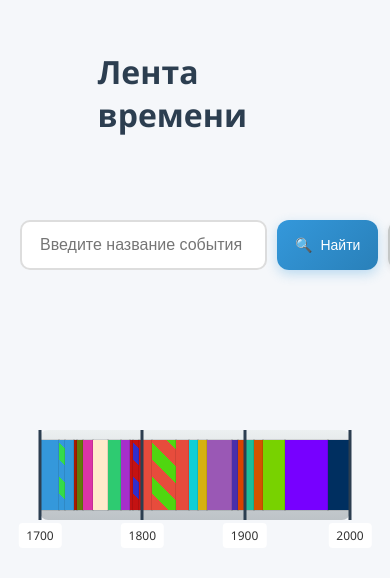
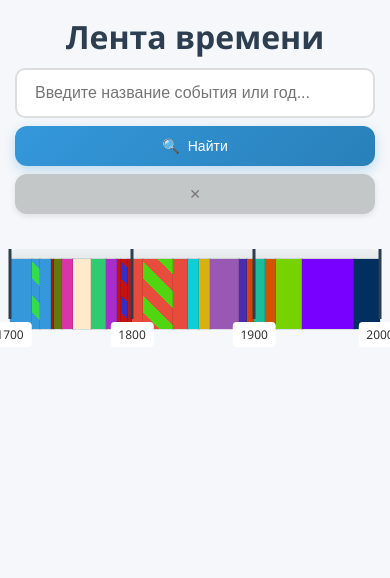
Before and after one commit to Mask1ng657/Mask1ng657-Interactiv_Sait.github.io, a plain HTML site: page index.html in a window 390 px wide. Drawn offline with Linux system fonts and the light colour scheme.

Commit message:
Update main.css

```diff
--- a/css/main.css
+++ b/css/main.css
@@ -585,3 +585,82 @@ h1 {
 .page-top.hidden {
     display: none;
 }
+
+@media (max-width: 768px) {
+
+    /* Убираем фиксированную "ломающую" геометрию */
+    .page-top {
+        position: relative;
+        top: 0;
+        padding: 15px;
+    }
+
+    h1 {
+        position: relative;
+        top: 0;
+        left: 0;
+        transform: none;
+        text-align: center;
+        margin-bottom: 10px;
+    }
+
+    .timeline-container {
+        top: 0;
+        width: 100%;
+        padding: 0 10px;
+        margin-top: 20px;
+    }
+
+    /* Поиск — в колонку */
+    .search-box {
+        flex-direction: column;
+        gap: 8px;
+    }
+
+    #searchInput {
+        width: 100%;
+        font-size: 16px;
+    }
+
+    #searchButton,
+    #clearSearchButton {
+        width: 100%;
+        justify-content: center;
+    }
+
+    /* Таймлайн ниже */
+    .timeline {
+        height: 70px;
+    }
+
+    /* Tooltip — чтобы не вылазил */
+    .tooltip {
+        max-width: 90vw;
+        font-size: 12px;
+    }
+
+    /* ===== МОДАЛКА ===== */
+    .modal-content {
+        width: 95vw;
+        height: 90vh;
+        margin: 5% auto;
+    }
+
+    .modal-body {
+        flex-direction: column;
+        gap: 20px;
+        padding: 20px;
+    }
+
+    .modal-right {
+        max-width: 100%;
+    }
+
+    .modal-image {
+        max-width: 100%;
+    }
+
+    .sides-container {
+        flex-direction: column;
+    }
+}
```
